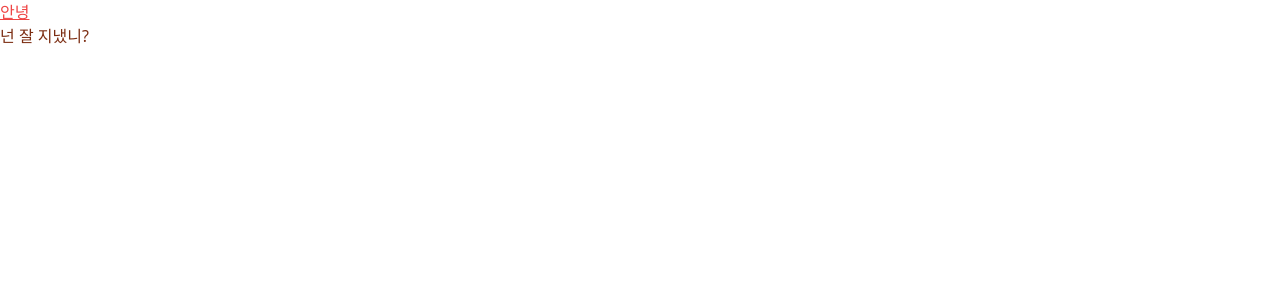
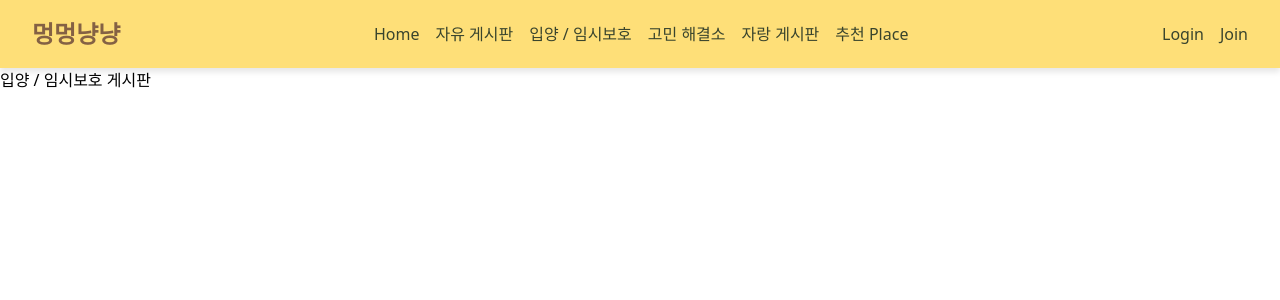
Before and after one commit to wagzag/BowWow2mew-frontend, a React (Create React App) app: page /adoption in a window 1280 px wide. Shown: the top 300 px of the page. Built offline with nearby package versions, Linux system fonts and the light colour scheme.

Commit message:
feat/기본 네비게이션 바 세팅

```diff
--- a/package.json
+++ b/package.json
@@ -8,6 +8,7 @@
     "@testing-library/user-event": "^13.5.0",
     "react": "^18.3.1",
     "react-dom": "^18.3.1",
+    "react-router-dom": "^6.23.1",
     "react-scripts": "5.0.1",
     "web-vitals": "^2.1.4"
   },
--- a/src/App.js
+++ b/src/App.js
@@ -1,12 +1,29 @@
-function App() {
+// src/App.js
+import React from 'react';
+import { BrowserRouter as Router, Route, Routes } from 'react-router-dom';
+import Navbar from './components/Navbar.js';
+import Home from './components/Home.js';
+import FreeBoard from './components/FreeBoard.js';
+import AdoptionBoard from './components/AdoptionBoard.js';
+import QnABoard from './components/QnABoard.js';
+import JarangBoard from './components/JarangBoard.js';
+import RecommendPlace from './components/RecommendPlace.js';
+
+
+const App = () => {
   return (
-    <div className="App">
-      <header className="App-header">
-        <p className="text-bold underline text-red-500">안녕</p>
-        <span className="text-orange-900">넌 잘 지냈니?</span>
-      </header>
-    </div>
-  )
-}
+    <Router>
+      <Navbar />
+      <Routes>
+        <Route path="/" element={<Home />} />
+        <Route path="/freeboard" element={<FreeBoard />} />
+        <Route path="/adoption" element={<AdoptionBoard />} />
+        <Route path="/qna" element={<QnABoard />} />
+        <Route path="/proud" element={<JarangBoard />} />
+        <Route path="/recommended" element={<RecommendPlace />} />
+      </Routes>
+    </Router>
+  );
+};
 
-export default App
+export default App;
--- /dev/null
+++ b/src/components/AdoptionBoard.js
@@ -0,0 +1,12 @@
+// 입양,임시보호 게시판
+import React from 'react';
+
+const AdoptionBoard = () => {
+  return (
+    <div>
+      <h1>입양 / 임시보호 게시판</h1>
+    </div>
+  );
+};
+
+export default AdoptionBoard;
--- /dev/null
+++ b/src/components/FreeBoard.js
@@ -0,0 +1,12 @@
+// 자유게시판
+import React from 'react';
+
+const FreeBoard = () => {
+  return (
+    <div>
+      <h1>자유 게시판</h1>
+    </div>
+  );
+};
+
+export default FreeBoard;
--- /dev/null
+++ b/src/components/Home.js
@@ -0,0 +1,12 @@
+// src/components/Home.js
+import React from 'react';
+
+const Home = () => {
+  return (
+    <div>
+      <h1>Home</h1>
+    </div>
+  );
+};
+
+export default Home;
--- /dev/null
+++ b/src/components/JarangBoard.js
@@ -0,0 +1,12 @@
+//자랑게시판
+import React from 'react';
+
+const JarangBoard = () => {
+  return (
+    <div>
+      <h1>자랑 게시판</h1>
+    </div>
+  );
+};
+
+export default JarangBoard;
--- /dev/null
+++ b/src/components/Navbar.css
@@ -0,0 +1,59 @@
+/* Navbar.css */
+
+/* 네비게이션 바 전체 스타일 */
+.navbar {
+    display: flex;
+    justify-content: space-between;
+    align-items: center;
+    background-color: #FEDF78; /* 배경 색상을 노란색으로 설정 */
+    padding: 1rem 2rem; /* 패딩 적용 */
+    box-shadow: 0 4px 6px rgba(0, 0, 0, 0.1); /* 그림자 효과 */
+  }
+
+  /* 네비게이션 바의 브랜드(로고) 스타일 */
+  .navbar-brand {
+    font-size: 1.5rem;
+    font-weight: bold;
+    color: #846144;
+    text-decoration: none;
+  }
+
+  /* 네비게이션 바 링크들 스타일 */
+  .navbar-links {
+    display: flex;
+    gap: 1rem;
+  }
+
+  /* 각 링크 스타일 */
+  .navbar-links a {
+    color: #39442D;
+    text-decoration: none;
+    font-size: 1rem;
+    font-weight: 500;
+    transition: color 0.3s;
+  }
+
+  /* 링크 호버 스타일 */
+  .navbar-links a:hover {
+    color: #333; /* 호버 시 링크 텍스트 색상 */
+  }
+
+  /* 로그인/회원가입 버튼 스타일 */
+  .navbar-auth {
+    display: flex;
+    gap: 1rem;
+  }
+
+  /* 각 로그인/회원가입 링크 스타일 */
+  .navbar-auth a {
+    color: #39442D; /* 링크 텍스트 색상 */
+    text-decoration: none; /* 링크의 기본 밑줄 제거 */
+    font-size: 1rem;
+    font-weight: 500;
+    transition: color 0.3s; /* 색상 변경 트랜지션 */
+  }
+
+  /* 로그인/회원가입 링크 호버 스타일 */
+  .navbar-auth a:hover {
+    color: #333; /* 호버 시 링크 텍스트 색상 */
+  }
--- /dev/null
+++ b/src/components/Navbar.js
@@ -0,0 +1,28 @@
+// src/components/Navbar.js
+import React from 'react';
+import { Link } from 'react-router-dom';
+import './Navbar.css'; // CSS 파일을 사용해 스타일을 적용합니다.
+
+const Navbar = () => {
+  return (
+    <nav className="navbar">
+      <div className="navbar-brand">
+        멍멍냥냥
+      </div>
+      <div className="navbar-links">
+        <Link to="/">Home</Link>
+        <Link to="/freeboard">자유 게시판</Link>
+        <Link to="/adoption">입양 / 임시보호</Link>
+        <Link to="/qna">고민 해결소</Link>
+        <Link to="/proud">자랑 게시판</Link>
+        <Link to="/recommended">추천 Place</Link>
+      </div>
+      <div className="navbar-auth">
+        <Link to="/login">Login</Link>
+        <Link to="/join">Join</Link>
+      </div>
+    </nav>
+  );
+};
+
+export default Navbar;
--- /dev/null
+++ b/src/components/QnABoard.js
@@ -0,0 +1,12 @@
+// 고민게시판
+import React from 'react';
+
+const QnABoard = () => {
+  return (
+    <div>
+      <h1>고민 해결소</h1>
+    </div>
+  );
+};
+
+export default QnABoard;
--- /dev/null
+++ b/src/components/RecommendPlace.js
@@ -0,0 +1,12 @@
+// 추천 플레이스
+import React from 'react';
+
+const RecommendedPlace = () => {
+  return (
+    <div>
+      <h1>추천 Place</h1>
+    </div>
+  );
+};
+
+export default RecommendedPlace;
```
Also changed, not shown: 1 other file (tests, documents, lock files or other folders).
